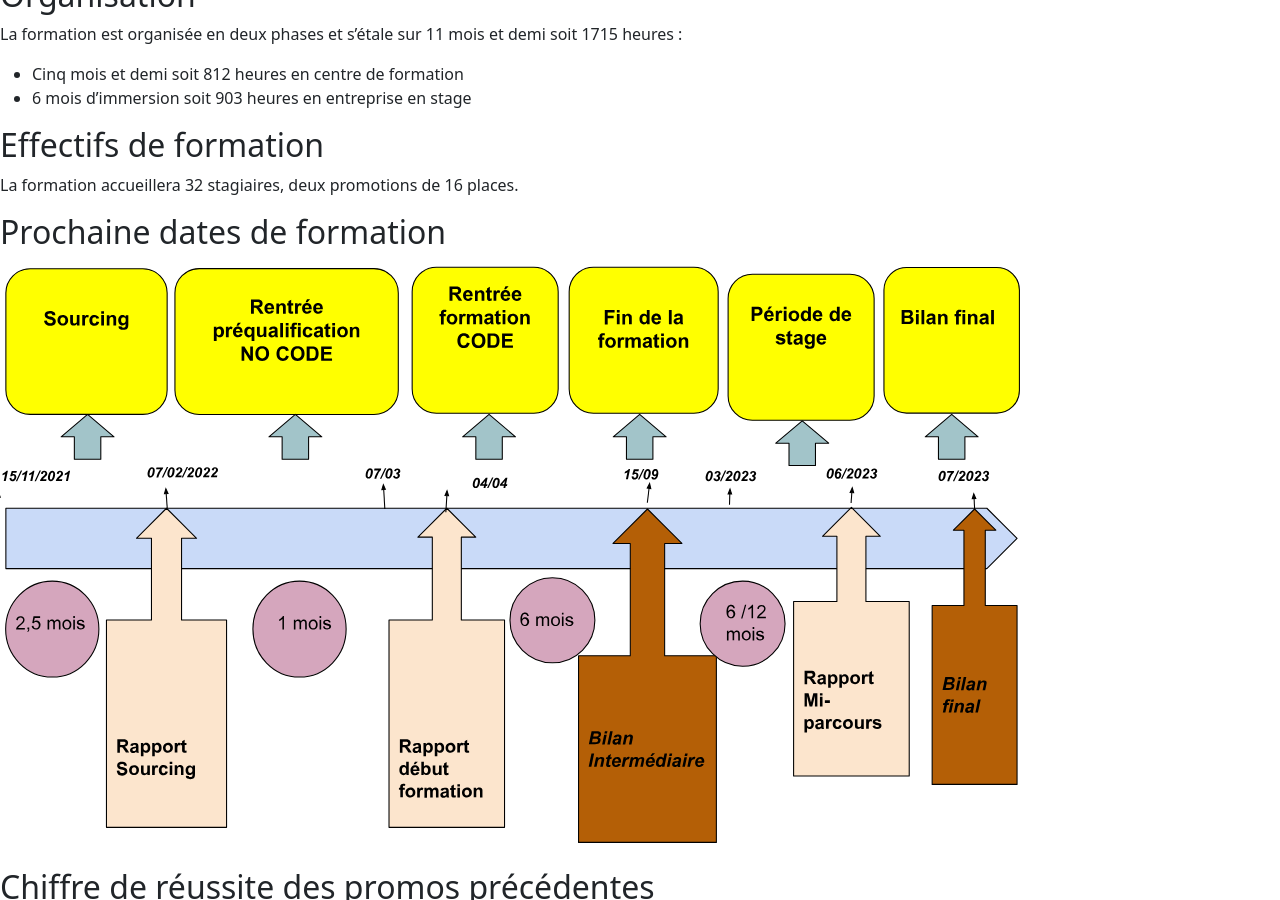
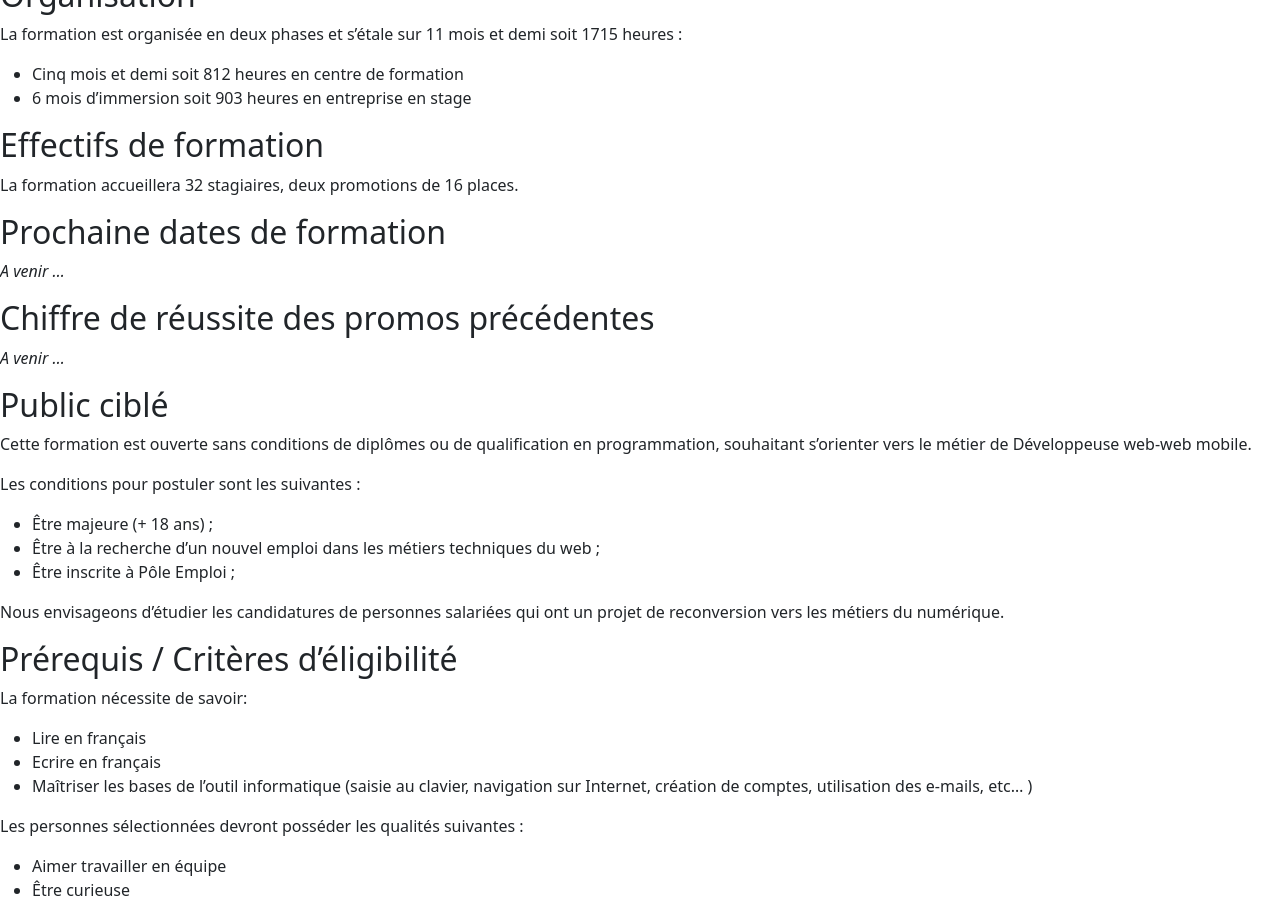
Before and after one commit to descodeuses/descodeuses.github.io, a Jekyll site: the page built from formation/index.md, in a window 1280 px wide and 900 px high, scrolled down 2016 px. Built offline with Jekyll 4.4.1, drawn with Linux system fonts in a browser that asks for light colours.

Commit message:
mis en commaitaire du schema a echanger

```diff
--- a/formation/index.md
+++ b/formation/index.md
@@ -37,9 +37,11 @@ La formation est organisée en deux phases et s’étale sur 11 mois et demi soi
 La formation accueillera 32 stagiaires, deux promotions de 16 places.
 
 ## Prochaine dates de formation
+*A venir ...*
 
-![image](/assets/images/Formation_No_Codeuses_2021_2022.svg)
-{: .calendrier}
+<!-- c'est le Schema interne il faut ajouter un schéma externe qui nous sera fourni plus tard -->
+<!-- ![image](/assets/images/Formation_No_Codeuses_2021_2022.svg)
+{: .calendrier} -->
 
 ## Chiffre de réussite des promos précédentes
 
```
Also changed, not shown: Gemfile.lock.
